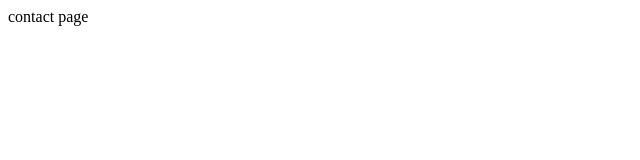
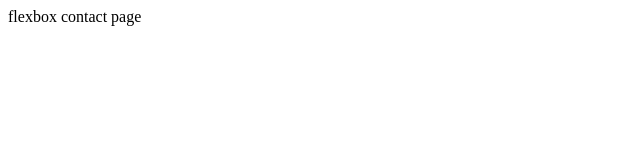
Before and after one commit to ItsAlirezaNazari/Flexbox, a plain HTML site: page contact.html in a window 1280 px wide. Shown: the full height of the page, 0-640 px from the left. Drawn offline with Linux system fonts and the light colour scheme.

Commit message:
change text

```diff
--- a/contact.html
+++ b/contact.html
@@ -9,7 +9,7 @@
 </head>
 
 <body>
-   contact page
+   flexbox contact page
 </body>
 
 </html>
```
